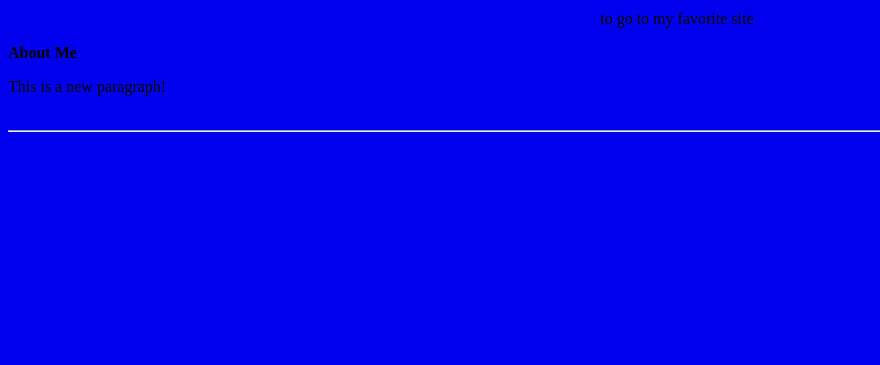
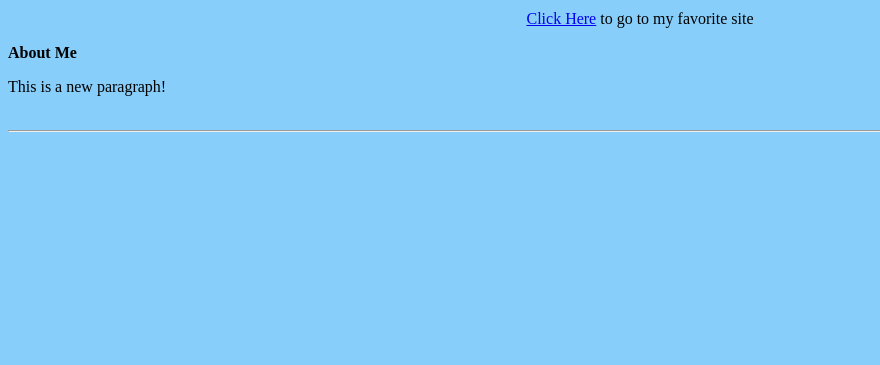
Before and after one commit to esalinsky4/esalinsky4.github.io, a plain HTML site: page index.html in a window 1280 px wide. Shown: the part 435-800 px from the top of the page, without its empty margins (0-880 px from the left). Drawn offline with Linux system fonts and the light colour scheme.

Commit message:
Update index.html

```diff
--- a/index.html
+++ b/index.html
@@ -8,7 +8,7 @@
 
 <p style="text-align: center;"><a href="https://www.kodak.com/corp/default.htm">Click Here</a> to go to my favorite site</p>
 
-<body bgcolor = "LightRed">
+<body bgcolor = "LightSkyBlue">
 
 <p><strong>About Me</strong></p>
 
```
